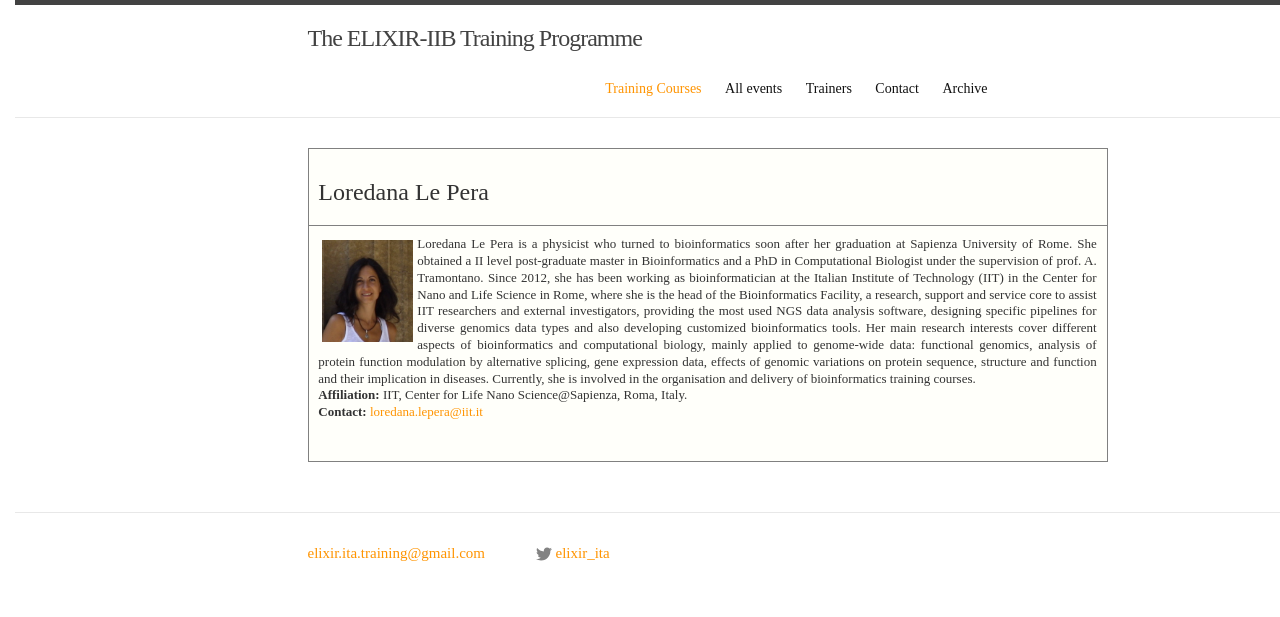
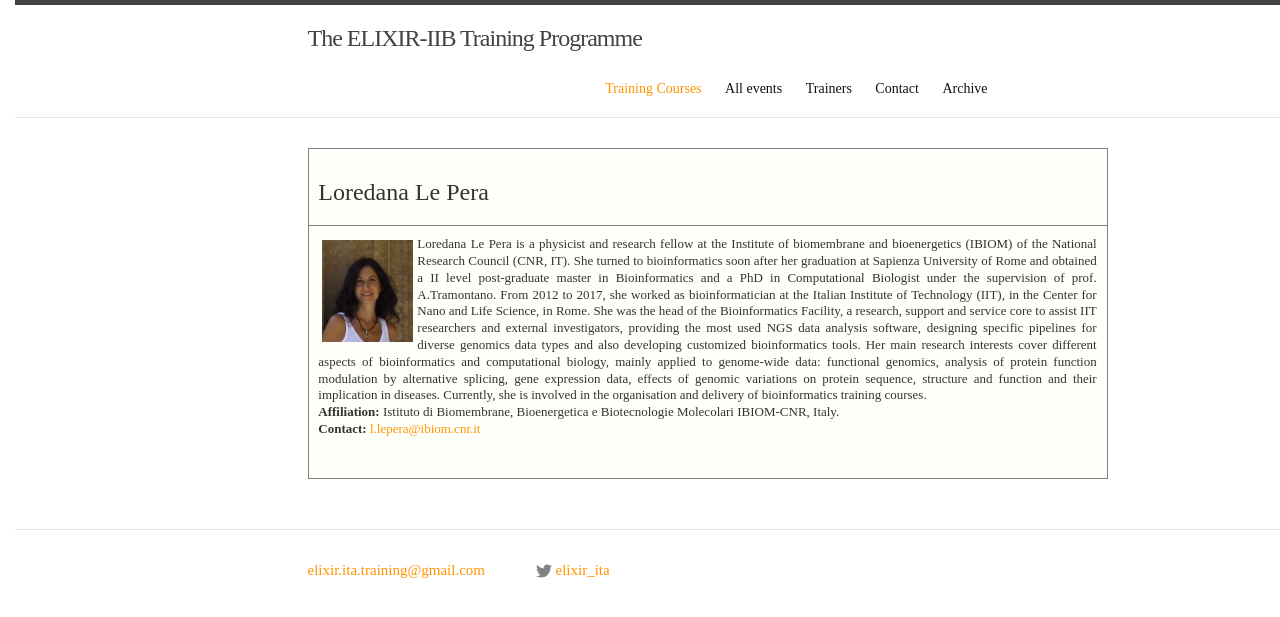
Before and after one commit to ELIXIR-IIB-training/website, a Jekyll site: the page built from instructors/loredana_le_pera.html, in a window 1280 px wide. Shown: the top 617 px of the page. Built offline with Jekyll 4.4.1, drawn with Linux system fonts in a browser that asks for light colours; nearby versions of some CDN libraries; some web fonts are replaced.

Commit message:
Update Loredana bio

```diff
--- a/instructors/loredana_le_pera.html
+++ b/instructors/loredana_le_pera.html
@@ -39,10 +39,10 @@ layout: default
 
 			<font size="2">
 			    <p align="justify">
-			    Loredana Le Pera is a physicist who turned to bioinformatics soon after her graduation at Sapienza University of Rome. She obtained a II level post-graduate master in Bioinformatics and a PhD in Computational Biologist under the supervision of prof. A. Tramontano. Since 2012, she has been working as bioinformatician at the Italian Institute of Technology (IIT) in the Center for Nano and Life Science in Rome, where she is the head of the Bioinformatics Facility, a research, support and service core to assist IIT researchers and external investigators, providing the most used NGS data analysis software, designing specific pipelines for diverse genomics data types and also developing customized bioinformatics tools. Her main research interests cover different aspects of bioinformatics and computational biology, mainly applied to genome-wide data: functional genomics, analysis of protein function modulation by alternative splicing, gene expression data, effects of genomic variations on protein sequence, structure and function and their implication in diseases. Currently, she is involved in the organisation and delivery of bioinformatics training courses.
+			    Loredana Le Pera is a physicist and research fellow at the Institute of biomembrane and bioenergetics (IBIOM) of the National Research Council (CNR, IT). She turned to bioinformatics soon after her graduation at Sapienza University of Rome and obtained a II level post-graduate master in Bioinformatics and a PhD in Computational Biologist under the supervision of prof. A.Tramontano. From 2012 to 2017, she worked as bioinformatician at the Italian Institute of Technology (IIT), in the Center for Nano and Life Science, in Rome. She was the head of the Bioinformatics Facility, a research, support and service core to assist IIT researchers and external investigators, providing the most used NGS data analysis software, designing specific pipelines for diverse genomics data types and also developing customized bioinformatics tools. Her main research interests cover different aspects of bioinformatics and computational biology, mainly applied to genome-wide data: functional genomics, analysis of protein function modulation by alternative splicing, gene expression data, effects of genomic variations on protein sequence, structure and function and their implication in diseases. Currently, she is involved in the organisation and delivery of bioinformatics training courses.
 <br>
-<b>Affiliation:</b> IIT, Center for Life Nano Science@Sapienza, Roma, Italy.<br>
-<b>Contact:</b> <a href="mailto:loredana.lepera@iit.com">loredana.lepera@iit.it</a><br>
+<b>Affiliation:</b> Istituto di Biomembrane, Bioenergetica e Biotecnologie Molecolari IBIOM-CNR, Italy.<br>
+<b>Contact:</b> <a href="mailto:l.lepera@ibiom.cnr.it">l.lepera@ibiom.cnr.it</a><br>
 			    </p>
 			</font>
 	       	    </div>
```
